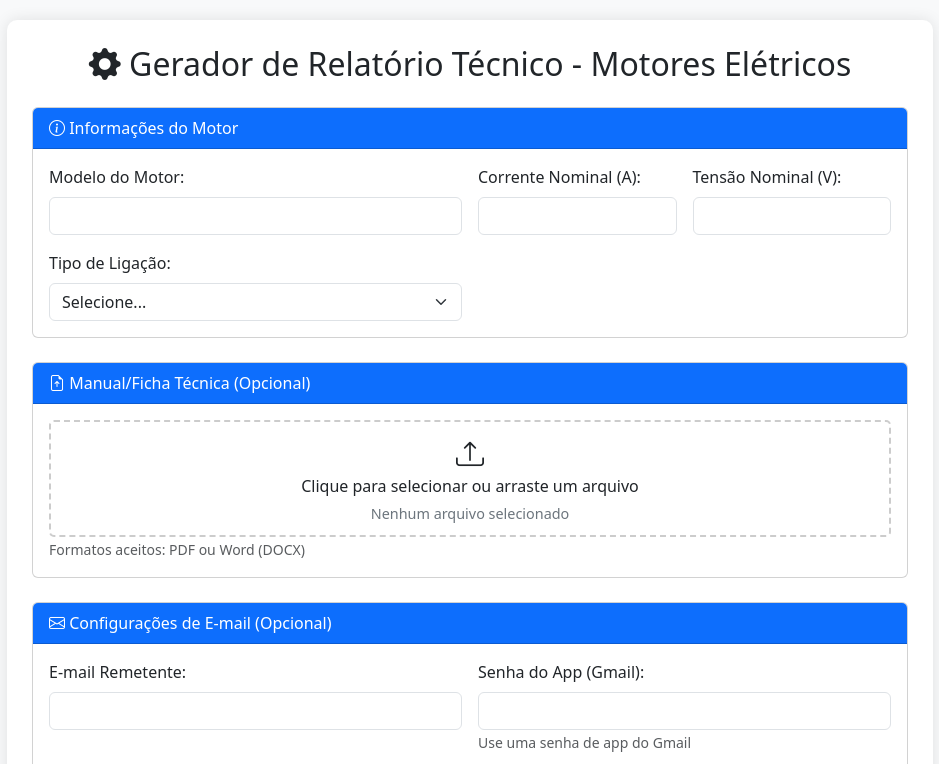
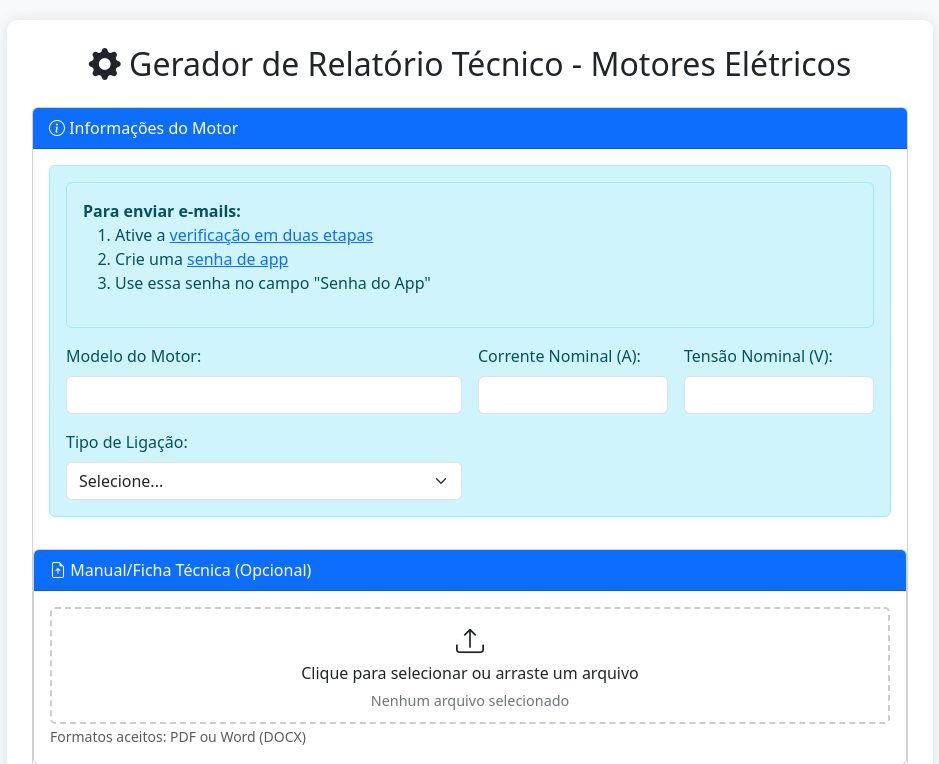
Before and after one commit to AspirinaSenpai/motor, a Python web app: template templates/index.html in a window 1280 px wide. Shown: the top 764 px of the page, without its empty margins (170-1109 px from the left). Run offline with Jinja, Linux system fonts and the light colour scheme; the template is opened without the code that fills it, so the values that code supplies are empty; some libraries are stand-ins or nearby versions.

Commit message:
Update index.html

```diff
--- a/templates/index.html
+++ b/templates/index.html
@@ -89,6 +89,15 @@
                                 <i class="bi bi-info-circle"></i> Informações do Motor
                             </div>
                             <div class="card-body">
+                                <div class="alert alert-info">
+                                <div class="alert alert-info">
+                                    <strong>Para enviar e-mails:</strong>
+                                    <ol>
+                                        <li>Ative a <a href="https://myaccount.google.com/security" target="_blank">verificação em duas etapas</a></li>
+                                        <li>Crie uma <a href="https://myaccount.google.com/apppasswords" target="_blank">senha de app</a></li>
+                                        <li>Use essa senha no campo "Senha do App"</li>
+                                    </ol>
+                                </div>
                                 <div class="row g-3">
                                     <div class="col-md-6">
                                         <label for="modelo_motor" class="form-label">Modelo do Motor:</label>
```
